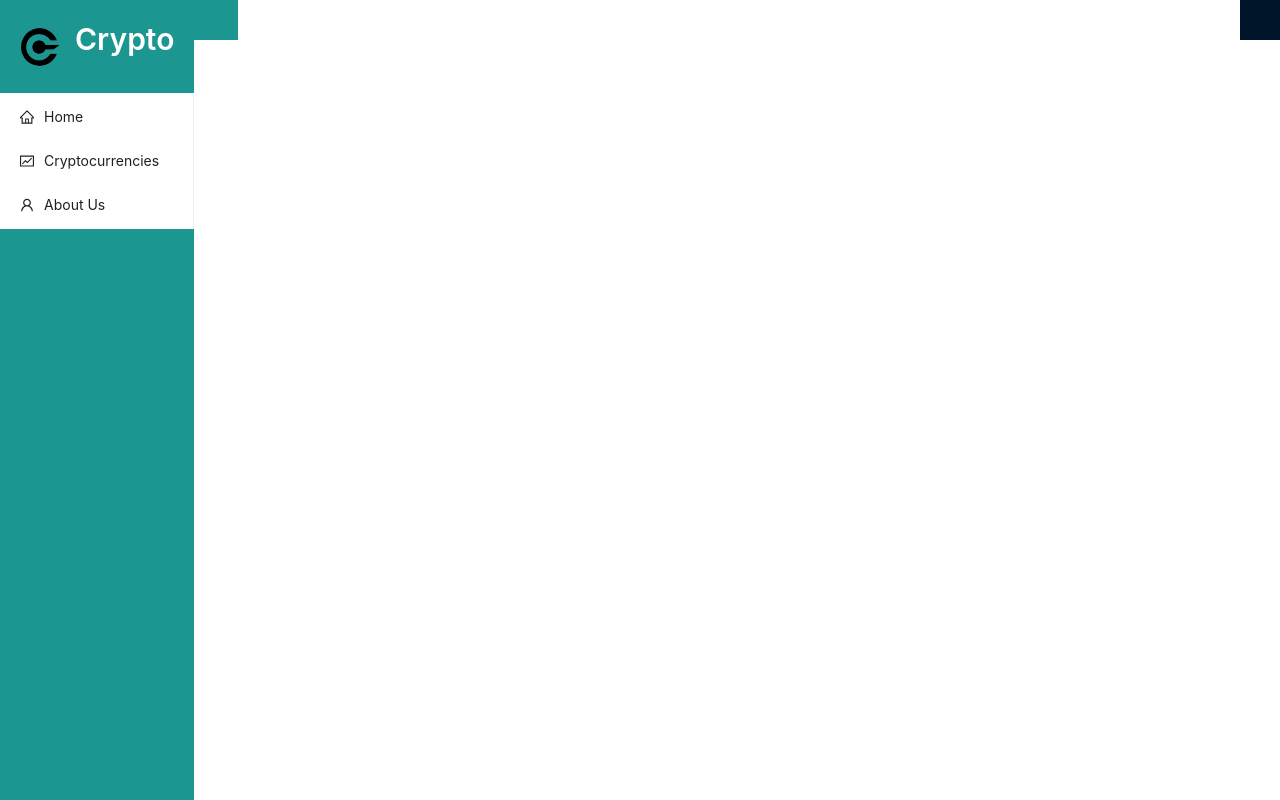
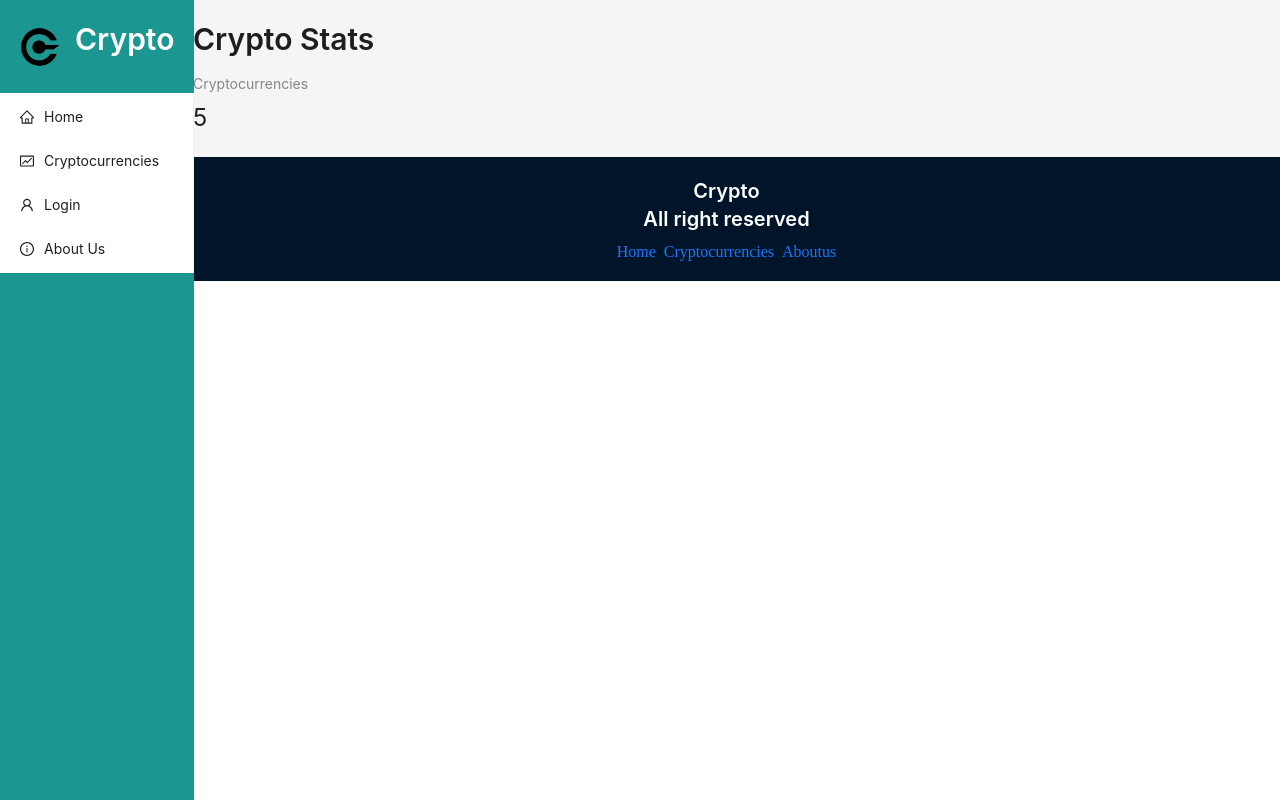
Before and after one commit to pawelo472/crypto-front, a React (Create React App) app: page / in a window 1280 px wide. Built offline with nearby package versions, Linux system fonts and the light colour scheme.

Commit message:
"commit2"

```diff
--- a/package.json
+++ b/package.json
@@ -9,7 +9,7 @@
     "@testing-library/react": "^13.4.0",
     "@testing-library/user-event": "^13.5.0",
     "antd": "^5.7.2",
-    "axios": "^1.4.0",
+    "axios": "^1.5.1",
     "chart.js": "^4.3.0",
     "html-react-parser": "^4.2.0",
     "millify": "^6.1.0",
@@ -18,7 +18,7 @@
     "react-chartjs-2": "^5.2.0",
     "react-dom": "^18.2.0",
     "react-redux": "^8.1.1",
-    "react-router-dom": "^6.14.2",
+    "react-router-dom": "^5.3.0",
     "react-scripts": "5.0.1",
     "web-vitals": "^2.1.4"
   },
--- a/src/App.css
+++ b/src/App.css
@@ -24,12 +24,12 @@ a:hover{
 }
 
 .navbar{
-    flex: 0.2;
+    flex: 0.1;
     background-color: rgb(28, 150, 144);
 }
 
 .main{
-    flex: 0.8;
+    flex: 0.9;
     width: 100%;
 
 }
--- a/src/App.js
+++ b/src/App.js
@@ -2,7 +2,7 @@ import React from 'react'
 import { Switch, Route, Link } from 'react-router-dom';
 import {Layout, Typography, Space} from 'antd';
 
-import {Navbar} from './components';
+import {Navbar, Homepage, Cryptocurrencies, CryptoDetails, Aboutus,Login} from './components';
 import './App.css';
 
 const App = () => {
@@ -12,10 +12,39 @@ const App = () => {
             <Navbar/>
         </div>
         <div className='main'>
+        <Layout>
+          <div className='routes'>
+            <switch>
+              <Route exact path='/'>
+                <Homepage/>
+              </Route>
+              <Route exact path='/cryptocurrencies'>
+                <Cryptocurrencies/>
+              </Route>
+              <Route exact path='/crypto/:cryptoID'>
+                <CryptoDetails/>
+              </Route>
+              <Route exact path='/aboutus'>
+                <Aboutus/>
+              </Route>
+              <Route exact path='/login'>
+                <Login/>
+              </Route>
+            </switch>
+          </div>
+        </Layout>
 
-        </div>
         <div className='footer'>
-
+          <Typography.Title level={4} style={{color:'white', textAlign:'center'}}>
+            Crypto <br/>
+            All right reserved
+          </Typography.Title>
+          <Space>
+            <Link to="/">Home</Link>
+            <Link to="/cryptocurrencies">Cryptocurrencies</Link>
+            <Link to="/aboutus">Aboutus</Link>
+          </Space>
+          </div>
         </div>
     </div>
   )
--- /dev/null
+++ b/src/components/Aboutus.jsx
@@ -0,0 +1,9 @@
+import React from 'react'
+
+function Aboutus() {
+  return (
+    <div>About Us</div>
+  )
+}
+
+export default Aboutus
--- /dev/null
+++ b/src/components/CryptoDetails.jsx
@@ -0,0 +1,10 @@
+import React from 'react'
+
+const CryptoDetails = () => {
+  return (
+    <div>CryptoDetails</div>
+
+  )
+}
+
+export default CryptoDetails
--- /dev/null
+++ b/src/components/Cryptocurrencies.jsx
@@ -0,0 +1,9 @@
+import React from 'react'
+
+export const Cryptocurrencies = () => {
+  return (
+    <div>Cryptocurrencies</div>
+  )
+}
+
+export default Cryptocurrencies
--- /dev/null
+++ b/src/components/Homepage.jsx
@@ -0,0 +1,20 @@
+import React from 'react'
+import millify from 'millify'
+import {Link} from 'react-router-dom';
+import {Typography, Row, Col, Statistic} from 'antd';
+
+
+const {Title} = Typography;
+export const Homepage = () => {
+  return (
+    <>
+    <Title level={2}>Crypto Stats</Title>
+    <Row>
+        <Col span={12}><Statistic title="Cryptocurrencies" value={5}></Statistic></Col>
+    </Row>
+    </>
+
+  )
+}
+
+export default Homepage
--- /dev/null
+++ b/src/components/Login.jsx
@@ -0,0 +1,9 @@
+import React from 'react'
+
+function Login() {
+  return (
+    <div>Login</div>
+  )
+}
+
+export default Login
--- a/src/components/Navbar.jsx
+++ b/src/components/Navbar.jsx
@@ -1,7 +1,7 @@
 import React from 'react';
 import  {Button, Menu, Typography, Avatar} from 'antd';
 import { Link } from 'react-router-dom';
-import { HomeOutlined, MoneyCollectOutlined,UserOutlined, BulbOutlined, FundOutlined, MenuOutlined } from '@ant-design/icons';
+import { HomeOutlined, MoneyCollectOutlined,UserOutlined, BulbOutlined, FundOutlined, MenuOutlined, InfoCircleOutlined } from '@ant-design/icons';
 import icon from "../images/logo.png";
 const Navbar = () => {
   return (
@@ -20,8 +20,12 @@ const Navbar = () => {
                 <Link to="/cryptocurrencies">Cryptocurrencies</Link>
             </Menu.Item>
             <Menu.Item icon={<UserOutlined/>}>
-                <Link to="/about">About Us</Link>
+                <Link to="/login">Login</Link>
             </Menu.Item>
+            <Menu.Item icon={<InfoCircleOutlined/>}>
+                <Link to="/aboutus">About Us</Link>
+            </Menu.Item>
+
         </Menu>
     </div>
   )
--- a/src/components/index.js
+++ b/src/components/index.js
@@ -1 +1,6 @@
 export {default as Navbar} from './Navbar';
+export {default as Cryptocurrencies} from './Cryptocurrencies';
+export {default as Homepage} from './Homepage';
+export {default as CryptoDetails} from './CryptoDetails';
+export {default as Aboutus} from './Aboutus';
+export {default as Login} from './Login';
```
Also changed, not shown: src/services/CryptoApi.js (added, +30 -0 lines), 1 other file (tests, documents, lock files or other folders).
